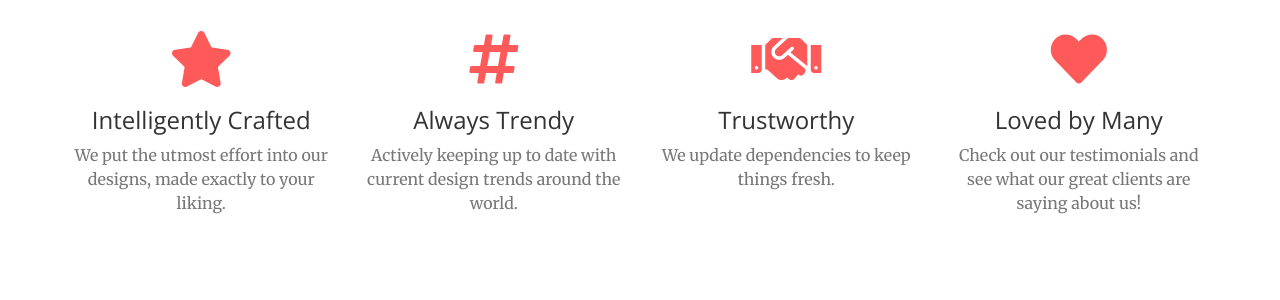
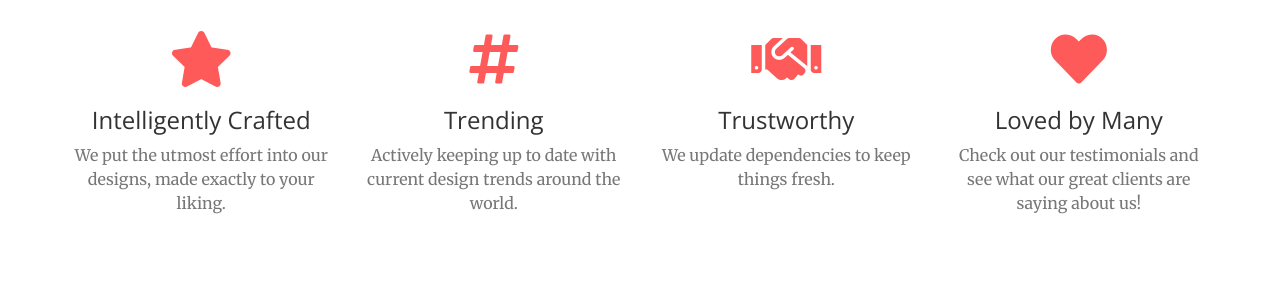
Before and after one commit to jeremiahh1198/jharveydesigns, a Jekyll site: the page built from index.html, in a window 1280 px wide and 900 px high, scrolled down 959 px. Shown: the part 157-457 px from the top of the window. Built offline with Jekyll 4.4.1, drawn with Linux system fonts in a browser that asks for light colours; nearby versions of some CDN libraries.

Commit message:
Update services.html

```diff
--- a/_includes/services.html
+++ b/_includes/services.html
@@ -19,7 +19,7 @@
             <div class="col-lg-3 col-md-6 text-center">
                 <div class="service-box">
                     <i class="fas fa-4x fa-hashtag wow bounceIn text-primary" data-wow-delay=".1s"></i>
-                    <h3>Always Trendy</h3>
+                    <h3>Trending</h3>
                     <p class="text-muted">Actively keeping up to date with current design trends around the world.</p>
                 </div>
             </div>
```
